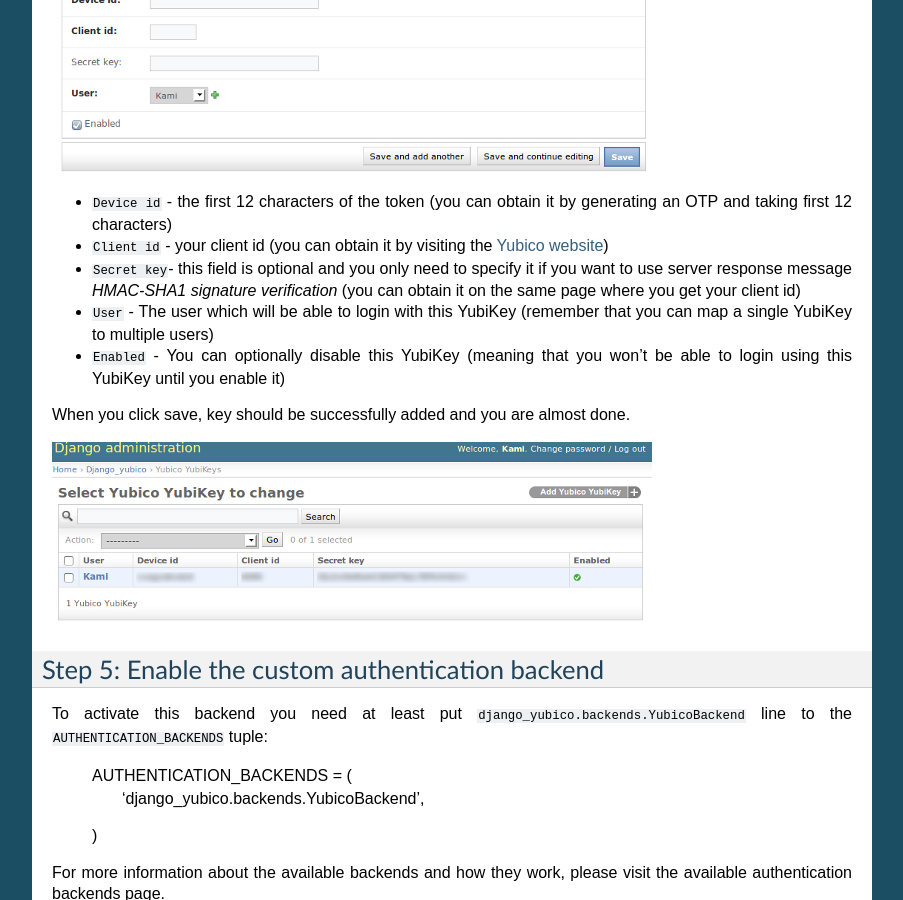
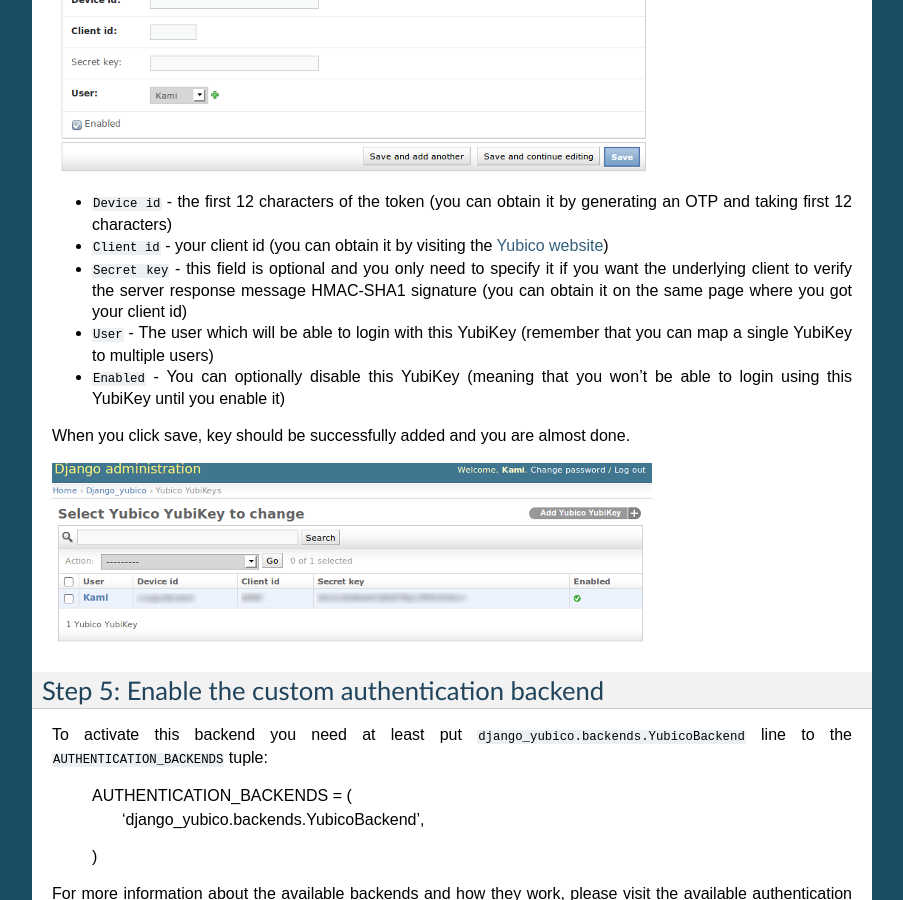
Before and after one commit to Kami/django-yubico-authentication-backend, a Sphinx documentation site: the page built from docs/source/installation.rst, in a window 1280 px wide and 900 px high, scrolled down 877 px. Shown: the whole window, without its empty margins (198-1101 px from the left). Built offline with Sphinx 7.4.7, drawn with Linux system fonts in a browser that asks for light colours.

Commit message:
Better wording.

```diff
--- a/docs/source/installation.rst
+++ b/docs/source/installation.rst
@@ -42,7 +42,7 @@ Login to the Django admin panel, visit the ``Django_yubico`` application setting
 
 * ``Device id`` - the first 12 characters of the token (you can obtain it by generating an OTP and taking first 12 characters)
 * ``Client id`` - your client id (you can obtain it by visiting the `Yubico website`_)
-* ``Secret key``- this field is optional and you only need to specify it if you want to use server response message `HMAC-SHA1 signature verification` (you can obtain it on the same page where you get your client id)
+* ``Secret key`` - this field is optional and you only need to specify it if you want the underlying client to verify the server response message HMAC-SHA1 signature (you can obtain it on the same page where you got your client id)
 * ``User`` - The user which will be able to login with this YubiKey (remember that you can map a single YubiKey to multiple users)
 * ``Enabled`` - You can optionally disable this YubiKey (meaning that you won't be able to login using this YubiKey until you enable it)
 
```
